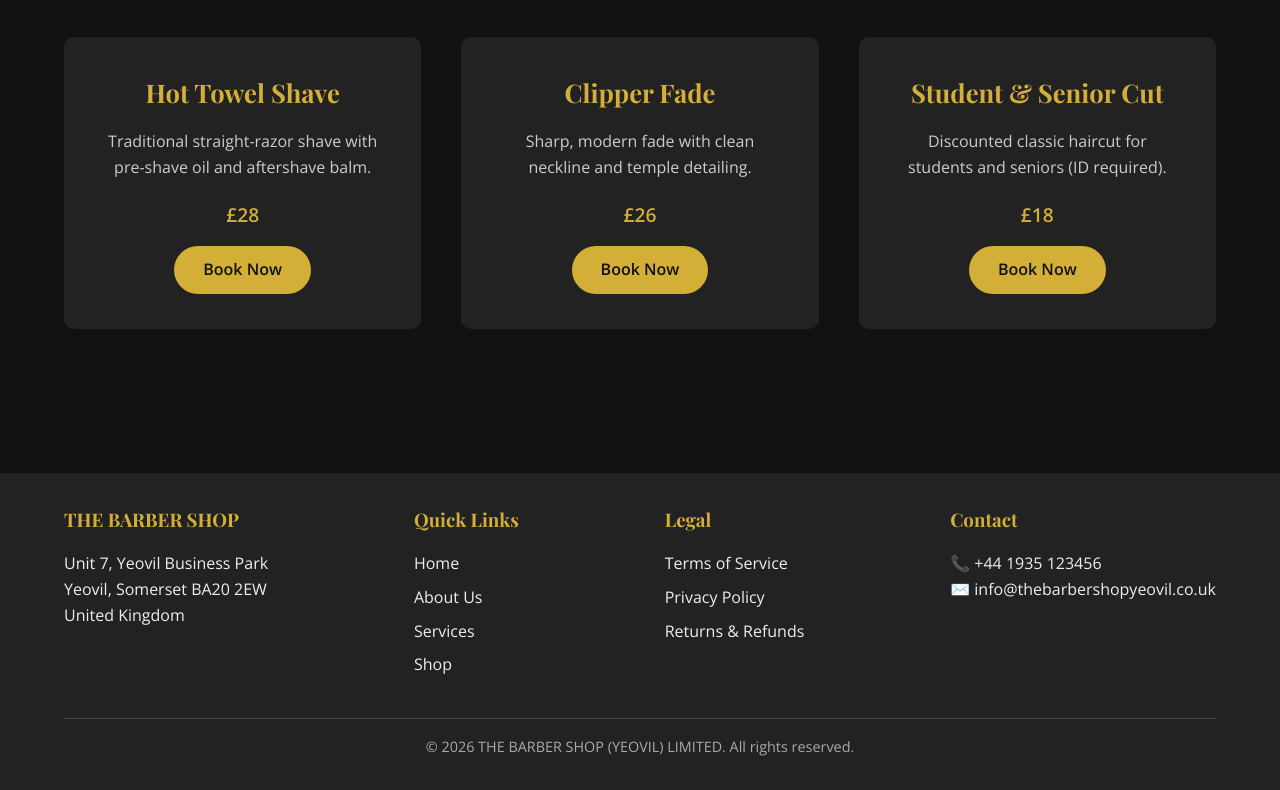
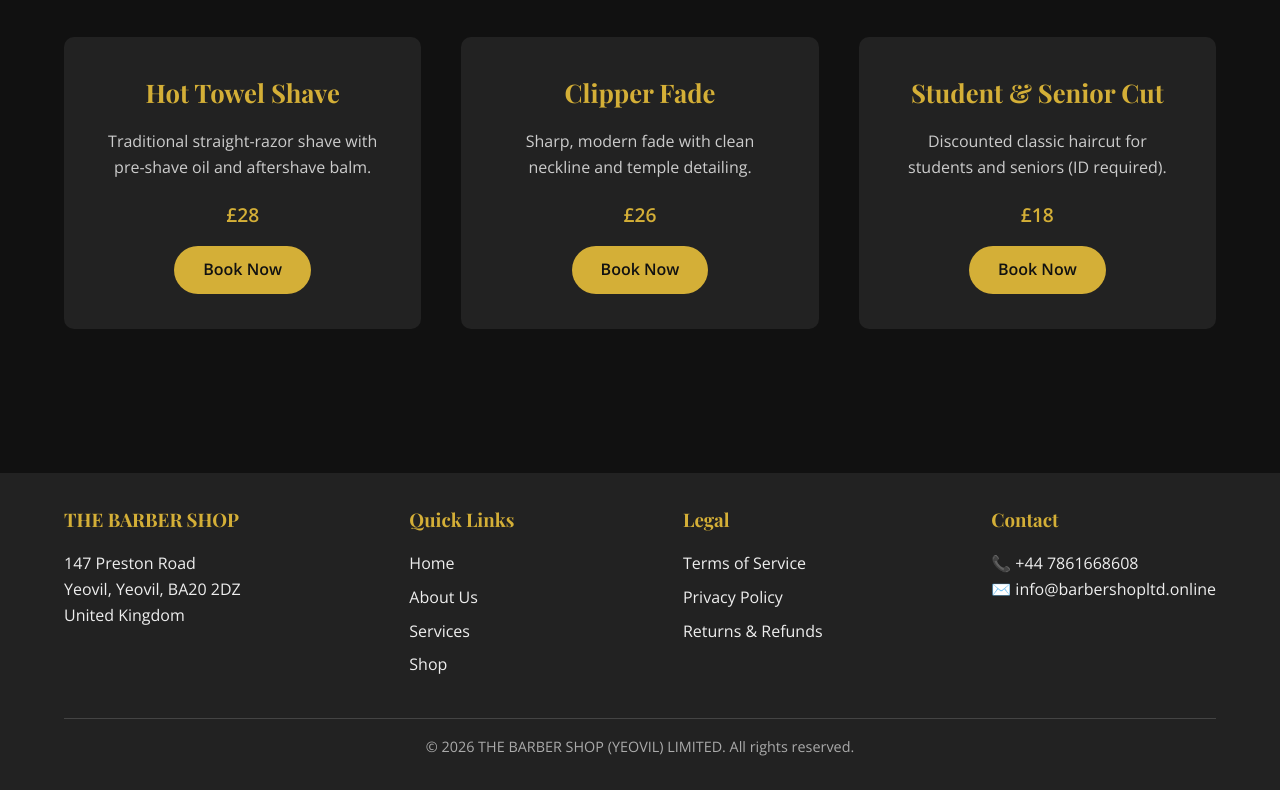
Before and after one commit to wayubade38-maker/the-barber-shop, a website: page services.html in a window 1280 px wide. Shown: the part 614-1404 px from the top of the page. Drawn offline with nearby package versions, Linux system fonts and the light colour scheme.

Commit message:
Update services.html

```diff
--- a/services.html
+++ b/services.html
@@ -278,7 +278,7 @@
       <div class="footer-content">
         <div class="footer-section">
           <h3>THE BARBER SHOP</h3>
-          <p>Unit 7, Yeovil Business Park<br>Yeovil, Somerset BA20 2EW<br>United Kingdom</p>
+          <p>147 Preston Road<br>Yeovil, Yeovil, BA20 2DZ<br>United Kingdom</p>
         </div>
         <div class="footer-section">
           <h3>Quick Links</h3>
@@ -299,7 +299,7 @@
 </div>
         <div class="footer-section">
           <h3>Contact</h3>
-          <p>📞 +44 1935 123456<br>✉️ info@thebarbershopyeovil.co.uk</p>
+          <p>📞 +44 7861668608<br>✉️ info@barbershopltd.online</p>
         </div>
       </div>
       <div class="copyright">
```
